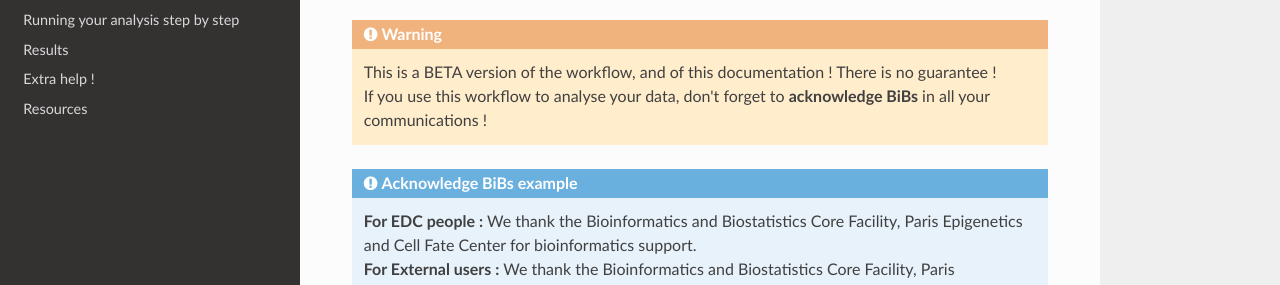
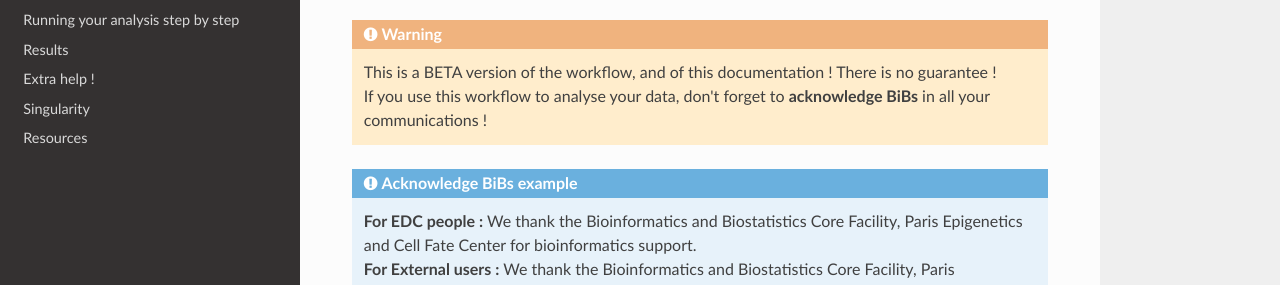
Before and after one commit to parisepigenetics/Methylator-Documentation, an MkDocs documentation site: the page built from docs/index.md, in a window 1280 px wide. Shown: the part 309-594 px from the top of the page. Built offline with MkDocs 1.6.1, drawn with Linux system fonts in a browser that asks for light colours; nearby versions of some CDN libraries.

Commit message:
Update mkdocs.yml

```diff
--- a/mkdocs.yml
+++ b/mkdocs.yml
@@ -8,6 +8,7 @@ nav:
   - Running your analysis step by step: running.md
   - Results: results.md
   - Extra help !: extra_help.md
+  - Singularity: singularity_image.md
   - Resources: resources.md
 markdown_extensions:
   - admonition
```
